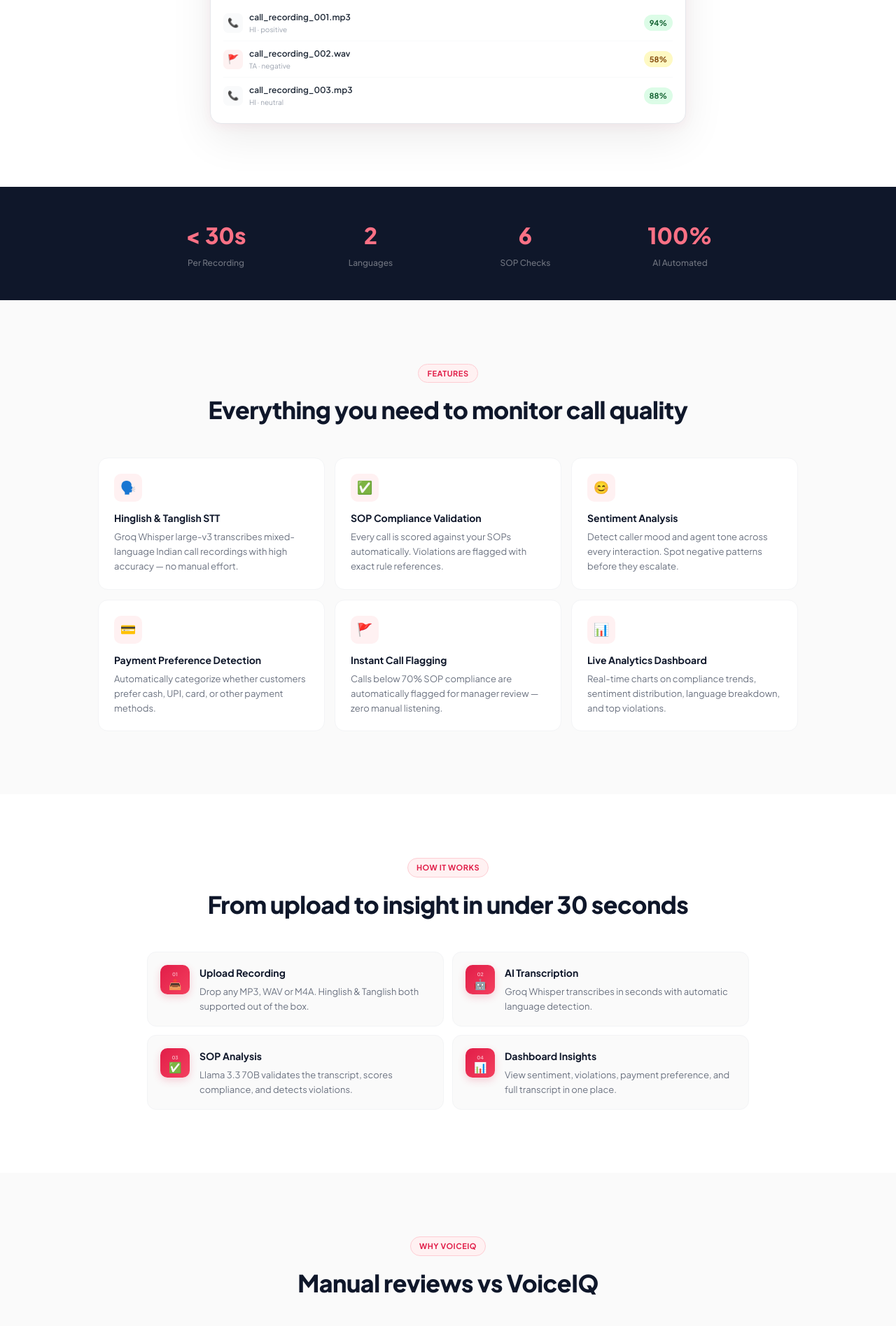
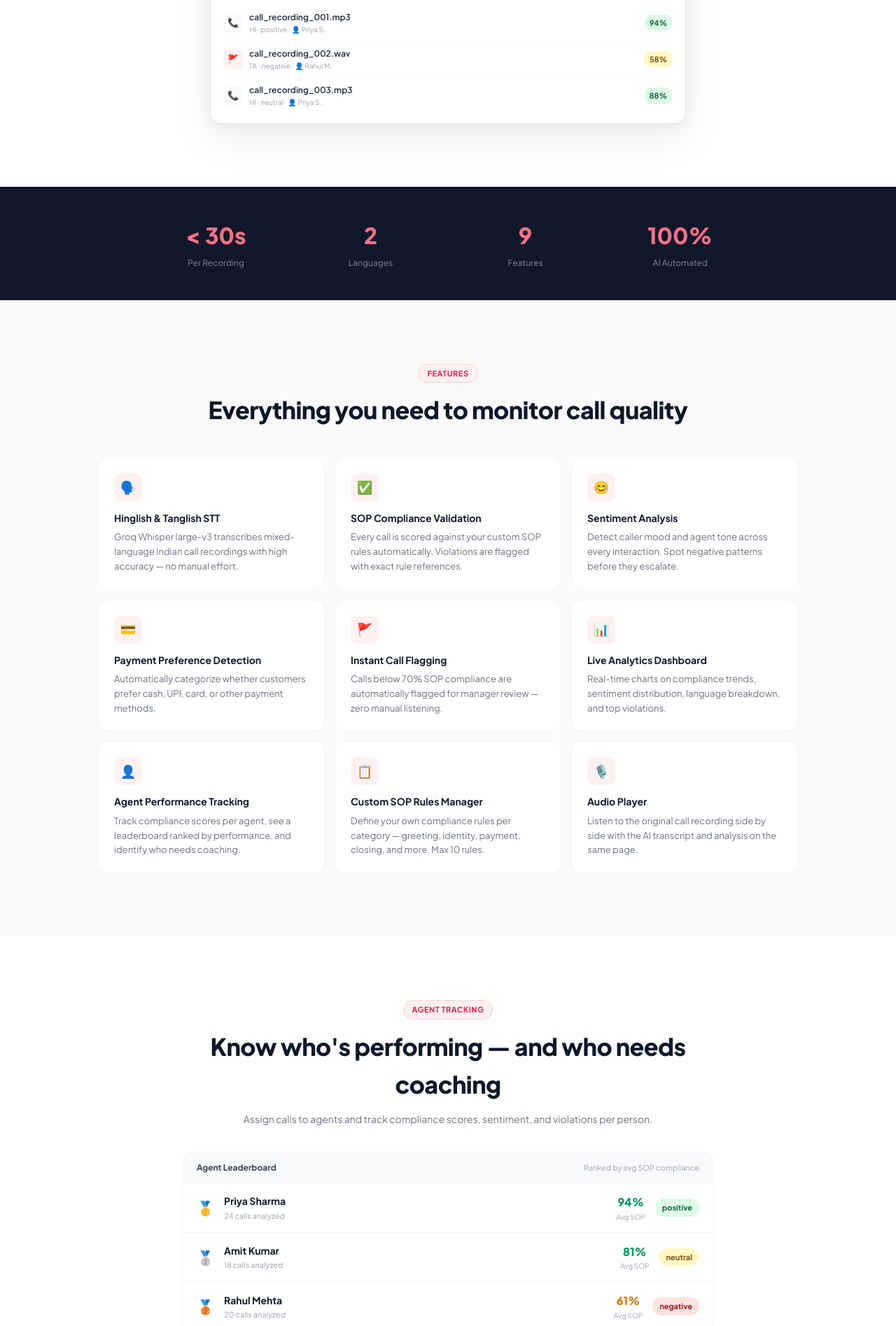
Before and after one commit to JexanJoel/VoiceIQ, a React (Vite) app: page / in a window 1280 px wide. Shown: the part 760-2655 px from the top of the page at 70% size. Built offline with nearby package versions, Linux system fonts and the light colour scheme; no server answers.

Commit message:
23-03-2026 x4

```diff
--- a/src/pages/LandingPage.tsx
+++ b/src/pages/LandingPage.tsx
@@ -3,30 +3,33 @@
 
 const FEATURES = [
   { icon: '🗣️', title: 'Hinglish & Tanglish STT', desc: 'Groq Whisper large-v3 transcribes mixed-language Indian call recordings with high accuracy — no manual effort.' },
-  { icon: '✅', title: 'SOP Compliance Validation', desc: 'Every call is scored against your SOPs automatically. Violations are flagged with exact rule references.' },
+  { icon: '✅', title: 'SOP Compliance Validation', desc: 'Every call is scored against your custom SOP rules automatically. Violations are flagged with exact rule references.' },
   { icon: '😊', title: 'Sentiment Analysis', desc: 'Detect caller mood and agent tone across every interaction. Spot negative patterns before they escalate.' },
   { icon: '💳', title: 'Payment Preference Detection', desc: 'Automatically categorize whether customers prefer cash, UPI, card, or other payment methods.' },
   { icon: '🚩', title: 'Instant Call Flagging', desc: 'Calls below 70% SOP compliance are automatically flagged for manager review — zero manual listening.' },
   { icon: '📊', title: 'Live Analytics Dashboard', desc: 'Real-time charts on compliance trends, sentiment distribution, language breakdown, and top violations.' },
+  { icon: '👤', title: 'Agent Performance Tracking', desc: 'Track compliance scores per agent, see a leaderboard ranked by performance, and identify who needs coaching.' },
+  { icon: '📋', title: 'Custom SOP Rules Manager', desc: 'Define your own compliance rules per category — greeting, identity, payment, closing, and more. Max 10 rules.' },
+  { icon: '🎙️', title: 'Audio Player', desc: 'Listen to the original call recording side by side with the AI transcript and analysis on the same page.' },
 ]
 
 const STEPS = [
   { n: '01', icon: '📤', title: 'Upload Recording', desc: 'Drop any MP3, WAV or M4A. Hinglish & Tanglish both supported out of the box.' },
   { n: '02', icon: '🤖', title: 'AI Transcription', desc: 'Groq Whisper transcribes in seconds with automatic language detection.' },
-  { n: '03', icon: '✅', title: 'SOP Analysis', desc: 'Llama 3.3 70B validates the transcript, scores compliance, and detects violations.' },
-  { n: '04', icon: '📊', title: 'Dashboard Insights', desc: 'View sentiment, violations, payment preference, and full transcript in one place.' },
+  { n: '03', icon: '✅', title: 'SOP Analysis', desc: 'Llama 3.3 70B validates the transcript against your custom rules and scores compliance.' },
+  { n: '04', icon: '📊', title: 'Dashboard Insights', desc: 'View sentiment, violations, payment preference, agent stats, and full transcript in one place.' },
 ]
 
 const STATS = [
   { v: '< 30s', l: 'Per Recording' },
   { v: '2', l: 'Languages' },
-  { v: '6', l: 'SOP Checks' },
+  { v: '9', l: 'Features' },
   { v: '100%', l: 'AI Automated' },
 ]
 
 const TECH = ['Groq Whisper', 'Llama 3.3 70B', 'Supabase', 'React + Vite', 'Node.js + Express', 'TypeScript']
-const WITHOUT = ['Manual listening takes hours', 'Compliance errors go undetected', 'No Hinglish/Tanglish support', 'Inconsistent SOP enforcement', 'No data-driven insights']
-const WITH = ['Full analysis in under 30 seconds', 'Every violation automatically flagged', 'Native Hinglish & Tanglish support', 'Consistent AI-powered SOP scoring', 'Real-time dashboard & trend reports']
+const WITHOUT = ['Manual listening takes hours', 'Compliance errors go undetected', 'No Hinglish/Tanglish support', 'Inconsistent SOP enforcement', 'No agent performance visibility']
+const WITH = ['Full analysis in under 30 seconds', 'Every violation automatically flagged', 'Native Hinglish & Tanglish support', 'Custom SOP rules per organization', 'Agent leaderboard with performance stats']
 const GITHUB_URL = 'https://github.com/JexanJoel/VoiceIQ'
 
 const GH = (size = 13) => (
@@ -45,15 +48,11 @@
       {/* ── Nav ── */}
       <nav style={{ position: 'sticky', top: 0, zIndex: 100, background: 'rgba(255,255,255,0.92)', backdropFilter: 'blur(16px)', borderBottom: '1px solid #F3F4F6' }}>
         <div style={{ height: '60px', display: 'flex', alignItems: 'center', padding: '0 clamp(16px,5vw,80px)', justifyContent: 'space-between' }}>
-
-          {/* Logo */}
           <div style={{ display: 'flex', alignItems: 'center', gap: '9px' }}>
             <div style={{ width: '32px', height: '32px', borderRadius: '8px', background: 'linear-gradient(135deg, #E11D48, #F43F5E)', display: 'flex', alignItems: 'center', justifyContent: 'center', fontSize: '15px', boxShadow: '0 3px 10px rgba(225,29,72,0.25)' }}>🎙️</div>
             <span style={{ fontWeight: '800', fontSize: '17px', background: 'linear-gradient(135deg, #E11D48, #F43F5E)', WebkitBackgroundClip: 'text', WebkitTextFillColor: 'transparent' }}>VoiceIQ</span>
             <span style={{ background: '#F0FDF4', color: '#16A34A', border: '1px solid #BBF7D0', borderRadius: '99px', fontSize: '10px', fontWeight: '700', padding: '2px 8px' }}>Open Source</span>
           </div>
-
-          {/* Desktop nav */}
           <div className="nav-desktop" style={{ gap: '8px', alignItems: 'center' }}>
             <a href={GITHUB_URL} target="_blank" rel="noopener noreferrer" style={{ display: 'flex', alignItems: 'center', gap: '5px', border: '1px solid #E5E7EB', borderRadius: '8px', padding: '7px 14px', fontSize: '12px', fontWeight: '600', color: '#374151', textDecoration: 'none', background: 'none' }}>
               {GH(13)} GitHub
@@ -61,33 +60,17 @@
             <button onClick={() => navigate('/login')} style={{ background: 'none', border: '1px solid #E5E7EB', borderRadius: '8px', padding: '7px 16px', fontSize: '13px', fontWeight: '600', color: '#374151', cursor: 'pointer', fontFamily: 'inherit' }}>Sign In</button>
             <button onClick={() => navigate('/signup')} style={{ background: 'linear-gradient(135deg, #E11D48, #F43F5E)', border: 'none', borderRadius: '8px', padding: '8px 18px', fontSize: '13px', fontWeight: '700', color: '#fff', cursor: 'pointer', fontFamily: 'inherit', boxShadow: '0 3px 10px rgba(225,29,72,0.25)' }}>Get Started →</button>
           </div>
-
-          {/* Hamburger */}
-          <button className="hamburger-btn" onClick={() => setMenuOpen(!menuOpen)} style={{
-            width: '36px', height: '36px', borderRadius: '8px',
-            border: '1px solid #E5E7EB', background: '#fff', cursor: 'pointer',
-            fontSize: '18px', color: '#374151', fontFamily: 'inherit',
-            alignItems: 'center', justifyContent: 'center', padding: 0, lineHeight: 1
-          }}>
+          <button className="hamburger-btn" onClick={() => setMenuOpen(!menuOpen)} style={{ width: '36px', height: '36px', borderRadius: '8px', border: '1px solid #E5E7EB', background: '#fff', cursor: 'pointer', fontSize: '18px', color: '#374151', fontFamily: 'inherit', alignItems: 'center', justifyContent: 'center', padding: 0, lineHeight: 1 }}>
             {menuOpen ? '✕' : '☰'}
           </button>
         </div>
-
-        {/* Mobile dropdown */}
         {menuOpen && (
           <div className="mobile-menu" style={{ flexDirection: 'column', gap: '8px', padding: '12px 16px 16px', borderTop: '1px solid #F3F4F6', background: '#fff' }}>
-            <a href={GITHUB_URL} target="_blank" rel="noopener noreferrer"
-              style={{ display: 'flex', alignItems: 'center', justifyContent: 'center', gap: '8px', padding: '11px 12px', borderRadius: '8px', background: '#F9FAFB', fontSize: '13px', fontWeight: '600', color: '#374151', textDecoration: 'none', border: '1px solid #E5E7EB' }}>
+            <a href={GITHUB_URL} target="_blank" rel="noopener noreferrer" style={{ display: 'flex', alignItems: 'center', justifyContent: 'center', gap: '8px', padding: '11px 12px', borderRadius: '8px', background: '#F9FAFB', fontSize: '13px', fontWeight: '600', color: '#374151', textDecoration: 'none', border: '1px solid #E5E7EB' }}>
               {GH(14)} View on GitHub
             </a>
-            <button onClick={() => { navigate('/login'); setMenuOpen(false) }}
-              style={{ width: '100%', display: 'flex', alignItems: 'center', justifyContent: 'center', padding: '11px 12px', borderRadius: '8px', background: '#F9FAFB', border: '1px solid #E5E7EB', fontSize: '13px', fontWeight: '600', color: '#374151', cursor: 'pointer', fontFamily: 'inherit' }}>
-              Sign In
-            </button>
-            <button onClick={() => { navigate('/signup'); setMenuOpen(false) }}
-              style={{ width: '100%', display: 'flex', alignItems: 'center', justifyContent: 'center', padding: '11px 12px', borderRadius: '8px', background: 'linear-gradient(135deg, #E11D48, #F43F5E)', border: 'none', fontSize: '13px', fontWeight: '700', color: '#fff', cursor: 'pointer', fontFamily: 'inherit' }}>
-              Get Started →
-            </button>
+            <button onClick={() => { navigate('/login'); setMenuOpen(false) }} style={{ width: '100%', display: 'flex', alignItems: 'center', justifyContent: 'center', padding: '11px 12px', borderRadius: '8px', background: '#F9FAFB', border: '1px solid #E5E7EB', fontSize: '13px', fontWeight: '600', color: '#374151', cursor: 'pointer', fontFamily: 'inherit' }}>Sign In</button>
+            <button onClick={() => { navigate('/signup'); setMenuOpen(false) }} style={{ width: '100%', display: 'flex', alignItems: 'center', justifyContent: 'center', padding: '11px 12px', borderRadius: '8px', background: 'linear-gradient(135deg, #E11D48, #F43F5E)', border: 'none', fontSize: '13px', fontWeight: '700', color: '#fff', cursor: 'pointer', fontFamily: 'inherit' }}>Get Started →</button>
           </div>
         )}
       </nav>
@@ -105,7 +88,7 @@
             <span style={{ background: 'linear-gradient(135deg, #E11D48, #FB7185)', WebkitBackgroundClip: 'text', WebkitTextFillColor: 'transparent' }}>Compliance Intelligence</span>
           </h1>
           <p style={{ fontSize: 'clamp(13px,1.5vw,16px)', color: '#6B7280', lineHeight: 1.7, maxWidth: '500px', margin: '0 auto 32px' }}>
-            Automatically transcribe Hinglish & Tanglish calls, validate SOP compliance, detect sentiment, and surface insights — all in under 30 seconds.
+            Automatically transcribe Hinglish & Tanglish calls, validate SOP compliance, track agent performance, and surface insights — all in under 30 seconds.
           </p>
           <div style={{ display: 'flex', gap: '10px', justifyContent: 'center', flexWrap: 'wrap', marginBottom: '14px' }}>
             <button onClick={() => navigate('/signup')} style={{ background: 'linear-gradient(135deg, #E11D48, #F43F5E)', color: '#fff', border: 'none', borderRadius: '10px', padding: 'clamp(10px,1.5vw,13px) clamp(18px,3vw,28px)', fontSize: 'clamp(13px,1.3vw,14px)', fontWeight: '700', cursor: 'pointer', fontFamily: 'inherit', boxShadow: '0 6px 20px rgba(225,29,72,0.28)', whiteSpace: 'nowrap' }}>
@@ -137,16 +120,16 @@
             <div style={{ padding: '14px 18px' }}>
               <div style={{ fontSize: '10px', fontWeight: '700', color: '#374151', marginBottom: '10px', textTransform: 'uppercase', letterSpacing: '0.5px' }}>Recent Calls</div>
               {[
-                { name: 'call_recording_001.mp3', compliance: 94, sentiment: 'positive', lang: 'HI', flag: false },
-                { name: 'call_recording_002.wav', compliance: 58, sentiment: 'negative', lang: 'TA', flag: true },
-                { name: 'call_recording_003.mp3', compliance: 88, sentiment: 'neutral', lang: 'HI', flag: false },
+                { name: 'call_recording_001.mp3', compliance: 94, sentiment: 'positive', lang: 'HI', agent: 'Priya S.' },
+                { name: 'call_recording_002.wav', compliance: 58, sentiment: 'negative', lang: 'TA', agent: 'Rahul M.' },
+                { name: 'call_recording_003.mp3', compliance: 88, sentiment: 'neutral', lang: 'HI', agent: 'Priya S.' },
               ].map((c, i) => (
                 <div key={i} style={{ display: 'flex', alignItems: 'center', justifyContent: 'space-between', padding: '8px 0', borderBottom: i < 2 ? '1px solid #F9FAFB' : 'none' }}>
                   <div style={{ display: 'flex', alignItems: 'center', gap: '9px', minWidth: 0 }}>
-                    <div style={{ width: '28px', height: '28px', borderRadius: '7px', background: c.flag ? '#FEF2F2' : '#F9FAFB', display: 'flex', alignItems: 'center', justifyContent: 'center', fontSize: '13px', flexShrink: 0 }}>{c.flag ? '🚩' : '📞'}</div>
+                    <div style={{ width: '28px', height: '28px', borderRadius: '7px', background: c.compliance < 70 ? '#FEF2F2' : '#F9FAFB', display: 'flex', alignItems: 'center', justifyContent: 'center', fontSize: '13px', flexShrink: 0 }}>{c.compliance < 70 ? '🚩' : '📞'}</div>
                     <div style={{ minWidth: 0 }}>
                       <div style={{ fontSize: '12px', fontWeight: '600', color: '#1F2937', overflow: 'hidden', textOverflow: 'ellipsis', whiteSpace: 'nowrap' }}>{c.name}</div>
-                      <div style={{ fontSize: '10px', color: '#9CA3AF' }}>{c.lang} · {c.sentiment}</div>
+                      <div style={{ fontSize: '10px', color: '#9CA3AF' }}>{c.lang} · {c.sentiment} · 👤 {c.agent}</div>
                     </div>
                   </div>
                   <span style={{ fontSize: '11px', fontWeight: '700', padding: '3px 8px', borderRadius: '99px', background: c.compliance >= 80 ? '#DCFCE7' : '#FEF9C3', color: c.compliance >= 80 ? '#166534' : '#854D0E', flexShrink: 0 }}>{c.compliance}%</span>
@@ -191,16 +174,55 @@
         </div>
       </section>
 
+      {/* ── Agent Leaderboard Preview ── */}
+      <section style={{ padding: 'clamp(56px,8vw,90px) clamp(16px,5vw,80px)', background: '#fff' }}>
+        <div style={{ maxWidth: '760px', margin: '0 auto' }}>
+          <div style={{ textAlign: 'center', marginBottom: '36px' }}>
+            <div style={pill}>AGENT TRACKING</div>
+            <h2 style={sectionH2}>Know who's performing — and who needs coaching</h2>
+            <p style={{ fontSize: '14px', color: '#6B7280', marginTop: '10px' }}>
+              Assign calls to agents and track compliance scores, sentiment, and violations per person.
+            </p>
+          </div>
+          <div style={{ background: '#FAFAFA', border: '1px solid #F3F4F6', borderRadius: '16px', overflow: 'hidden' }}>
+            <div style={{ background: '#F9FAFB', borderBottom: '1px solid #F3F4F6', padding: '12px 20px', display: 'flex', alignItems: 'center', justifyContent: 'space-between' }}>
+              <span style={{ fontSize: '12px', fontWeight: '700', color: '#374151' }}>Agent Leaderboard</span>
+              <span style={{ fontSize: '11px', color: '#9CA3AF' }}>Ranked by avg SOP compliance</span>
+            </div>
+            {[
+              { rank: '🥇', name: 'Priya Sharma', calls: 24, compliance: 94, sentiment: 'positive', sentBg: '#DCFCE7', sentColor: '#166534' },
+              { rank: '🥈', name: 'Amit Kumar', calls: 18, compliance: 81, sentiment: 'neutral', sentBg: '#FEF9C3', sentColor: '#854D0E' },
+              { rank: '🥉', name: 'Rahul Mehta', calls: 20, compliance: 61, sentiment: 'negative', sentBg: '#FEE2E2', sentColor: '#991B1B' },
+            ].map((a, i) => (
+              <div key={i} style={{ display: 'flex', alignItems: 'center', gap: '14px', padding: '14px 20px', borderBottom: i < 2 ? '1px solid #F3F4F6' : 'none', background: '#fff' }}>
+                <span style={{ fontSize: '20px', flexShrink: 0 }}>{a.rank}</span>
+                <div style={{ flex: 1, minWidth: 0 }}>
+                  <div style={{ fontWeight: '700', fontSize: '14px', color: '#111827' }}>{a.name}</div>
+                  <div style={{ fontSize: '11px', color: '#9CA3AF', marginTop: '1px' }}>{a.calls} calls analyzed</div>
+                </div>
+                <div style={{ textAlign: 'center', flexShrink: 0 }}>
+                  <div style={{ fontSize: '16px', fontWeight: '800', color: a.compliance >= 80 ? '#059669' : '#D97706' }}>{a.compliance}%</div>
+                  <div style={{ fontSize: '10px', color: '#9CA3AF' }}>Avg SOP</div>
+                </div>
+                <div style={{ padding: '4px 10px', borderRadius: '99px', fontSize: '11px', fontWeight: '700', background: a.sentBg, color: a.sentColor, flexShrink: 0 }}>
+                  {a.sentiment}
+                </div>
+              </div>
+            ))}
+          </div>
+        </div>
+      </section>
+
       {/* ── How it Works ── */}
-      <section style={{ padding: 'clamp(56px,8vw,90px) clamp(16px,5vw,80px)', background: '#fff' }}>
+      <section style={{ padding: 'clamp(56px,8vw,90px) clamp(16px,5vw,80px)', background: '#FAFAFA' }}>
         <div style={{ maxWidth: '860px', margin: '0 auto' }}>
           <div style={{ textAlign: 'center', marginBottom: '40px' }}>
             <div style={pill}>HOW IT WORKS</div>
             <h2 style={sectionH2}>From upload to insight in under 30 seconds</h2>
           </div>
-          <div style={{ display: 'grid', gridTemplateColumns: 'repeat(auto-fit,minmax(320px,1fr))', gap: '12px' }}>
+          <div style={{ display: 'grid', gridTemplateColumns: 'repeat(auto-fit,minmax(280px,1fr))', gap: '12px' }}>
             {STEPS.map((s, i) => (
-              <div key={i} style={{ display: 'flex', alignItems: 'flex-start', gap: '14px', background: '#FAFAFA', border: '1px solid #F3F4F6', borderRadius: '13px', padding: '18px' }}>
+              <div key={i} style={{ display: 'flex', alignItems: 'flex-start', gap: '14px', background: '#fff', border: '1px solid #F3F4F6', borderRadius: '13px', padding: '18px' }}>
                 <div style={{ width: '42px', height: '42px', borderRadius: '10px', background: 'linear-gradient(135deg, #E11D48, #F43F5E)', display: 'flex', flexDirection: 'column', alignItems: 'center', justifyContent: 'center', flexShrink: 0, boxShadow: '0 4px 12px rgba(225,29,72,0.2)' }}>
                   <span style={{ fontSize: '7px', color: 'rgba(255,255,255,0.6)', fontWeight: '700' }}>{s.n}</span>
                   <span style={{ fontSize: '15px', lineHeight: 1 }}>{s.icon}</span>
@@ -216,7 +238,7 @@
       </section>
 
       {/* ── Comparison ── */}
-      <section style={{ padding: 'clamp(56px,8vw,90px) clamp(16px,5vw,80px)', background: '#FAFAFA' }}>
+      <section style={{ padding: 'clamp(56px,8vw,90px) clamp(16px,5vw,80px)', background: '#fff' }}>
         <div style={{ maxWidth: '760px', margin: '0 auto' }}>
           <div style={{ textAlign: 'center', marginBottom: '36px' }}>
             <div style={pill}>WHY VOICEIQ</div>
@@ -252,12 +274,12 @@
       </section>
 
       {/* ── Tech Stack ── */}
-      <section style={{ padding: 'clamp(40px,5vw,60px) clamp(16px,5vw,80px)', background: '#fff' }}>
+      <section style={{ padding: 'clamp(40px,5vw,60px) clamp(16px,5vw,80px)', background: '#FAFAFA' }}>
         <div style={{ maxWidth: '760px', margin: '0 auto', textAlign: 'center' }}>
           <p style={{ fontSize: '11px', fontWeight: '700', color: '#9CA3AF', letterSpacing: '1.5px', marginBottom: '16px' }}>POWERED BY</p>
           <div style={{ display: 'flex', flexWrap: 'wrap', justifyContent: 'center', gap: '8px' }}>
             {TECH.map(t => (
-              <div key={t} style={{ background: '#F9FAFB', border: '1px solid #E5E7EB', padding: '6px 14px', borderRadius: '99px', fontSize: '12px', fontWeight: '600', color: '#374151' }}>{t}</div>
+              <div key={t} style={{ background: '#fff', border: '1px solid #E5E7EB', padding: '6px 14px', borderRadius: '99px', fontSize: '12px', fontWeight: '600', color: '#374151' }}>{t}</div>
             ))}
           </div>
         </div>
@@ -287,7 +309,7 @@
 
       {/* ── Footer ── */}
       <footer style={{ borderTop: '1px solid #F3F4F6', background: '#FAFAFA', padding: '20px clamp(16px,5vw,80px)' }}>
-        <div style={{ display: 'flex', alignItems: 'center', justifyContent: 'space-between', flexWrap: 'wrap', gap: '8px' }}>
+        <div style={{ display: 'flex', flexDirection: 'column', alignItems: 'center', gap: '10px', textAlign: 'center' }}>
           <div style={{ display: 'flex', alignItems: 'center', gap: '8px' }}>
             <span>🎙️</span>
             <span style={{ fontWeight: '800', fontSize: '14px', background: 'linear-gradient(135deg, #E11D48, #F43F5E)', WebkitBackgroundClip: 'text', WebkitTextFillColor: 'transparent' }}>VoiceIQ</span>
@@ -304,7 +326,6 @@
         .nav-desktop { display: flex; }
         .hamburger-btn { display: none; }
         .mobile-menu { display: none; }
-
         @media (max-width: 640px) {
           .nav-desktop { display: none !important; }
           .hamburger-btn { display: flex !important; }
```
